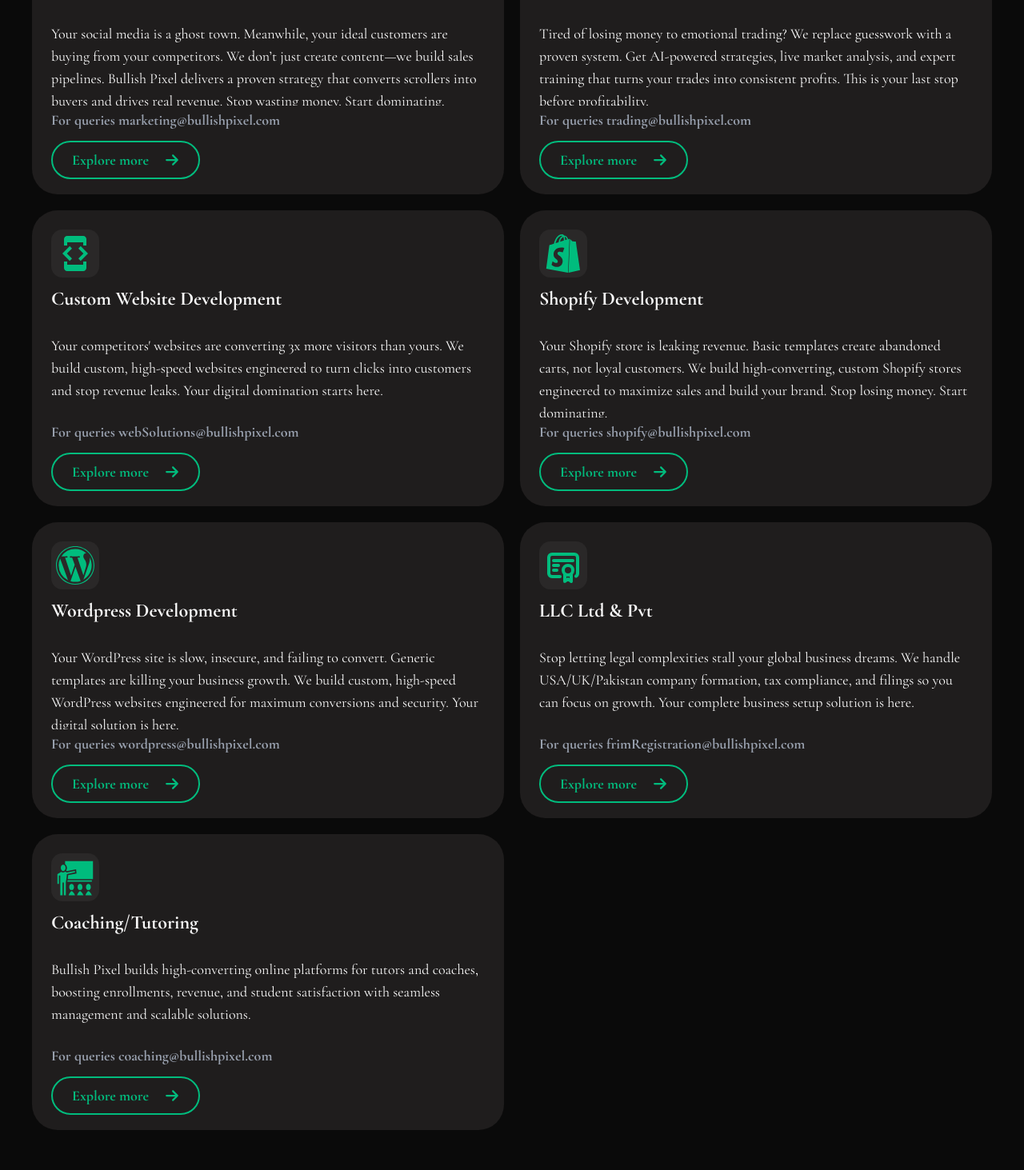
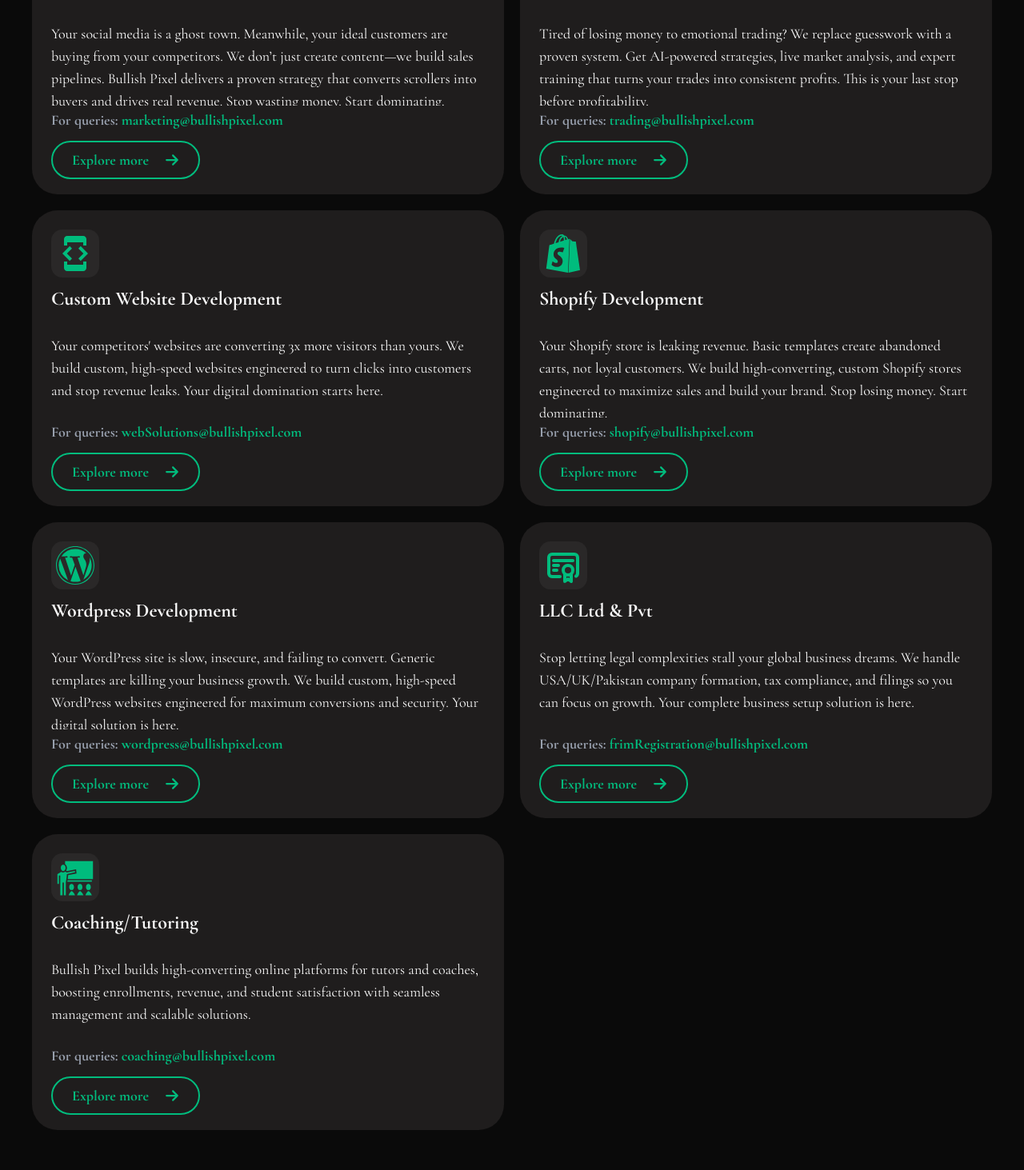
Before and after one commit to Rajab-ali99/Agency, a Next.js app: page / in a window 1280 px wide. Shown: the part 2067-3530 px from the top of the page at 80% size. Built offline with nearby package versions, Linux system fonts and the light colour scheme.

Commit message:
small embedment

```diff
--- a/app/about/page.jsx
+++ b/app/about/page.jsx
@@ -222,7 +222,7 @@ const AboutPage = () => {
 
                     </div>
                     <div className="bg-[#1f1d1d] flex flex-col items-center p-4 rounded-3xl">
-                        <h2 className="text-emerald-500 font-extrabold text-2xl">Malik Asif</h2>
+                        <h2 className="text-emerald-500 font-extrabold text-2xl">Malik <span className="text-red-500">Asif</span></h2>
                         <p className="font-semibold text-lg text-gray-400">HR & Instructor </p>
                     </div>
                 </div>
@@ -239,7 +239,7 @@ const AboutPage = () => {
 
                     </div>
                     <div className="bg-[#1f1d1d] flex flex-col items-center p-4 rounded-3xl">
-                        <h2 className="text-emerald-500 font-extrabold text-2xl">Rajab Ali</h2>
+                        <h2 className="text-emerald-500 font-extrabold text-2xl">Rajab <span className="text-red-500">Ali</span></h2>
                         <p className="font-semibold text-lg text-gray-400">CEO & Web Developer</p>
                     </div>
                 </div>
@@ -254,7 +254,7 @@ const AboutPage = () => {
 
                     </div>
                     <div className="bg-[#1f1d1d] flex flex-col items-center p-4 rounded-3xl">
-                        <h2 className="text-emerald-500 font-extrabold text-2xl">Muhammad Hamza</h2>
+                        <h2 className="text-emerald-500 font-extrabold text-2xl">Muhammad <span className="text-red-500">Hamza</span></h2>
                         <p className="font-semibold text-lg text-gray-400">MD & Marketing Expert</p>
                     </div>
                 </div>
--- a/app/page.jsx
+++ b/app/page.jsx
@@ -87,12 +87,12 @@ export default function Home() {
           <div className="mb-5 md:mb-0">
 
             <h2 className="font-black text-2xl md:text-5xl">Your Growth, Our Strategy</h2>
-            <p className="text-center md:text-xl font-black text-gray-500">A Partnership Built on Results</p>
+            <p className="text-center md:text-2xl font-black text-gray-500">A Partnership Built on Results</p>
           </div>
         </div>
         <div className="text-slate-600 font-semibold text-md md:text-2xl flex md:justify-end pb-6">
           <div className="md:w-xl text-center md:text-left w-[250px] mx-auto md:mx-10">
-            Our top-notch <span className="text-emerald-500">Services Hub</span> not only delivers impressive results but also dazzles our clients with remarkable statistics. We pride ourselves on our ability to amaze customers with tangible outcomes and eye-catching figures.
+            Our top-notch <span className="text-emerald-500">Services <span className="text-red-500">Hub</span></span> not only delivers impressive results but also dazzles our clients with remarkable statistics. We pride ourselves on our ability to amaze customers with tangible outcomes and eye-catching figures.
 
           </div>
         </div>
--- a/components/Service.jsx
+++ b/components/Service.jsx
@@ -19,7 +19,8 @@ const services = [
         icon: <FaInstagram className="text-5xl text-emerald-500" />,
         description:
             "Your social media is a ghost town. Meanwhile, your ideal customers are buying from your competitors. We don’t just create content—we build sales pipelines. Bullish Pixel delivers a proven strategy that converts scrollers into buyers and drives real revenue. Stop wasting money. Start dominating.",
-        mail: "For queries marketing@bullishpixel.com ",
+        mail: "For queries:",
+        inner:'marketing@bullishpixel.com',
         details: [
             {
                 type: "heading",
@@ -207,7 +208,8 @@ const services = [
         icon: <GiTrade className="text-5xl text-emerald-500" />,
         description:
             "Tired of losing money to emotional trading? We replace guesswork with a proven system. Get AI-powered strategies, live market analysis, and expert training that turns your trades into consistent profits. This is your last stop before profitability.",
-            mail: "For queries trading@bullishpixel.com ",
+            mail: "For queries: ",
+            inner:'trading@bullishpixel.com',
         details: [
             {
                 type: "heading",
@@ -379,7 +381,8 @@ const services = [
         icon: <MdOutlineDeveloperMode className="text-5xl text-emerald-500" />,
         description:
             "Your competitors' websites are converting 3x more visitors than yours. We build custom, high-speed websites engineered to turn clicks into customers and stop revenue leaks. Your digital domination starts here.",
-            mail: "For queries webSolutions@bullishpixel.com ",
+            mail: "For queries: ",
+            inner:'webSolutions@bullishpixel.com',
          details: [
             {
                 type: "heading",
@@ -553,7 +556,8 @@ const services = [
         icon: <SiShopify className="text-5xl text-emerald-500" />,
         description:
             "Your Shopify store is leaking revenue. Basic templates create abandoned carts, not loyal customers. We build high-converting, custom Shopify stores engineered to maximize sales and build your brand. Stop losing money. Start dominating.",
-             mail: "For queries shopify@bullishpixel.com ",
+             mail: "For queries: ",
+             inner:'shopify@bullishpixel.com',
          details: [
             {
                 type: "heading",
@@ -725,7 +729,8 @@ const services = [
         icon: <BsWordpress className="text-5xl text-emerald-500" />,
         description:
             "Your WordPress site is slow, insecure, and failing to convert. Generic templates are killing your business growth. We build custom, high-speed WordPress websites engineered for maximum conversions and security. Your digital solution is here.",
-            mail: "For queries wordpress@bullishpixel.com ",
+            mail: "For queries:",
+            inner:'wordpress@bullishpixel.com ',
          details: [
             {
                 type: "heading",
@@ -894,7 +899,8 @@ const services = [
         icon: <TbCertificate className="text-5xl text-emerald-500" />,
         description:
             "Stop letting legal complexities stall your global business dreams. We handle USA/UK/Pakistan company formation, tax compliance, and filings so you can focus on growth. Your complete business setup solution is here.",
-            mail: "For queries frimRegistration@bullishpixel.com ",
+            mail: "For queries: ",
+            inner:'frimRegistration@bullishpixel.com',
         details: [
             {
                 type: "heading",
@@ -1062,7 +1068,9 @@ const services = [
         icon: <GiTeacher className="text-5xl text-emerald-500" />,
         description:
             "Bullish Pixel builds high-converting online platforms for tutors and coaches, boosting enrollments, revenue, and student satisfaction with seamless management and scalable solutions.",
-             mail: "For queries coaching@bullishpixel.com ",
+             mail: "For queries:"
+             ,
+             inner:'coaching@bullishpixel.com ',
         details: [
             {
                 type: "heading",
@@ -1244,7 +1252,7 @@ const Servces = () => {
                         <p className="text-lg h-26 overflow-hidden mt-6 ">
                             {service.description}
                         </p>
-                        <p className="md:text-lg font-black pt-1 text-gray-400">{service.mail}</p>
+                        <p className="md:text-lg font-black pt-1 text-gray-400">{service.mail} <span className="text-emerald-500">{service.inner}</span></p>
                         <div className="mt-3">
                             <Button1
                                 onClick={() => setSelectedService(service)}
```
